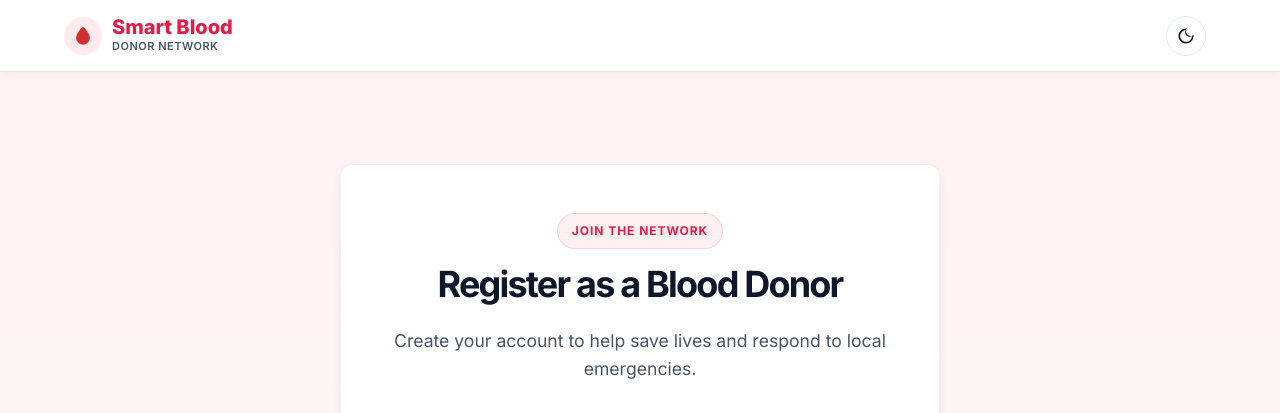
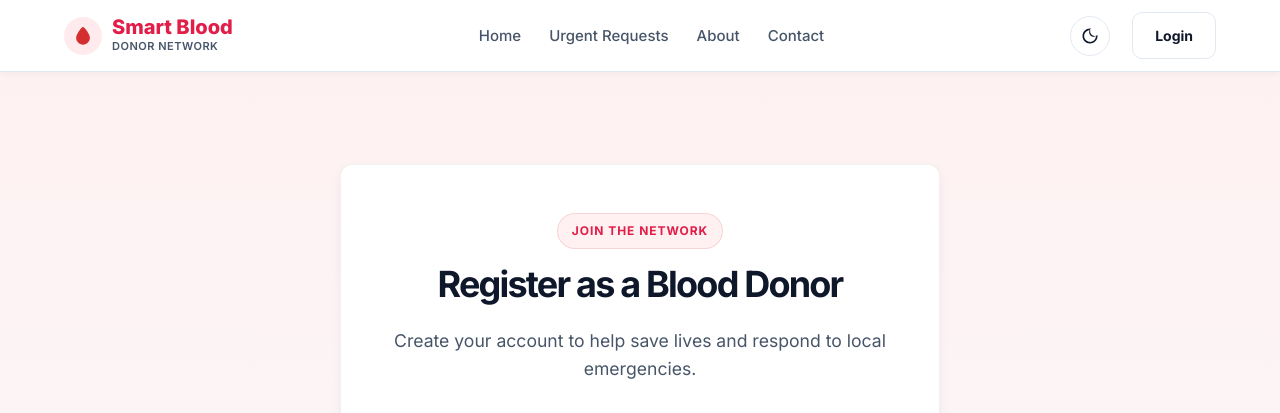
Before and after one commit to sowr0v/Smart-Blood-Donor-System-, a FastAPI app: page /auth/register in a window 1280 px wide. Shown: the top 413 px of the page. Run offline with FastAPI, Linux system fonts and the light colour scheme.

Commit message:
Add full navigation menu to login and register pages

```diff
--- a/templates/register.html
+++ b/templates/register.html
@@ -21,7 +21,37 @@
           <span class="brand-sub">Donor Network</span>
         </div>
       </a>
+      <nav class="desktop-nav" aria-label="Main Navigation">
+        <ul class="nav-links">
+          <li><a href="/" class="nav-link">Home</a></li>
+          <li><a href="/find-blood" class="nav-link">Urgent Requests</a></li>
+          <li><a href="/about" class="nav-link">About</a></li>
+          <li><a href="/contact" class="nav-link">Contact</a></li>
+        </ul>
+      </nav>
+
+      <div class="nav-auth-actions">
+        <a href="/auth/login" class="btn btn-outline">Login</a>
+      </div>
+
+      <button class="hamburger-btn" id="hamburger-btn" aria-label="Toggle Mobile Menu" aria-expanded="false">
+        <span class="bar"></span>
+        <span class="bar"></span>
+        <span class="bar"></span>
+      </button>
     </div>
+
+    <div class="mobile-drawer" id="mobile-drawer">
+      <ul class="mobile-nav-links">
+        <li><a href="/" class="mobile-nav-link">Home</a></li>
+        <li><a href="/find-blood" class="mobile-nav-link">Urgent Requests</a></li>
+        <li><a href="/about" class="mobile-nav-link">About</a></li>
+        <li><a href="/contact" class="mobile-nav-link">Contact</a></li>
+      </ul>
+
+      <div class="mobile-auth-actions">
+        <a href="/auth/login" class="btn btn-outline btn-full">Login</a>
+      </div>
   </header>
 
   <main class="main-shell">
```
Also changed, not shown: templates/login.html (+30 -0 lines).
